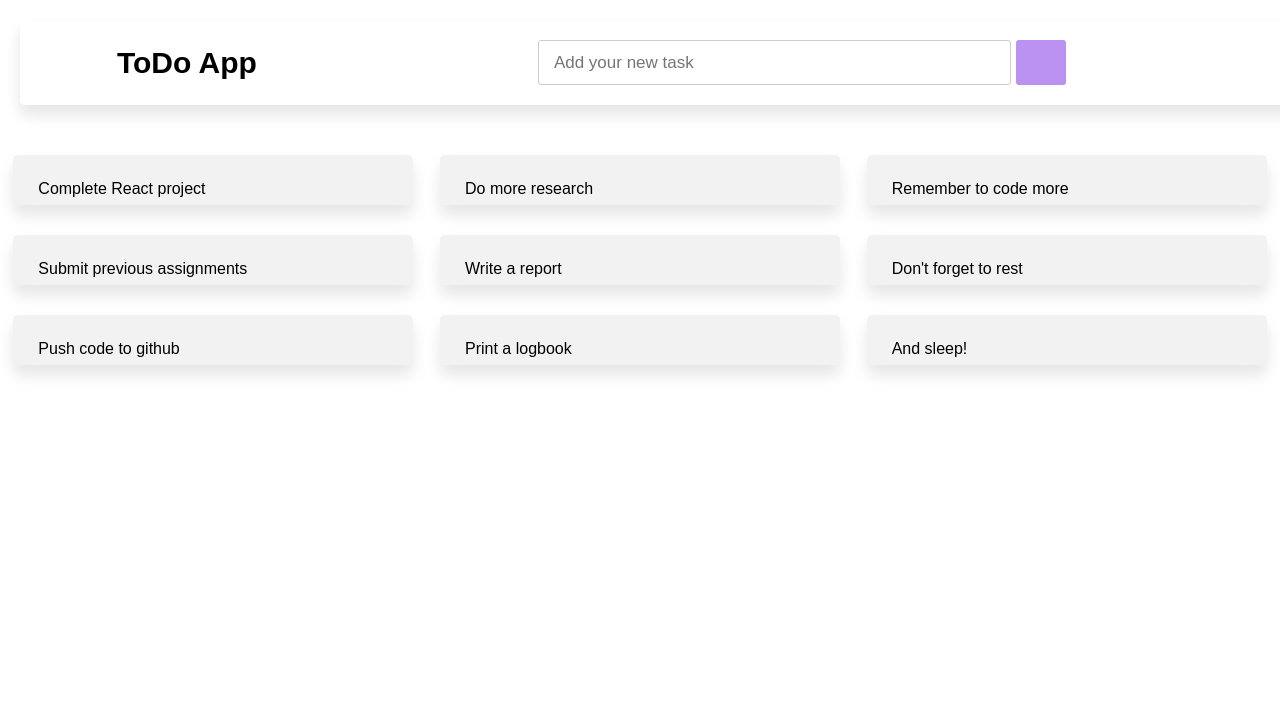
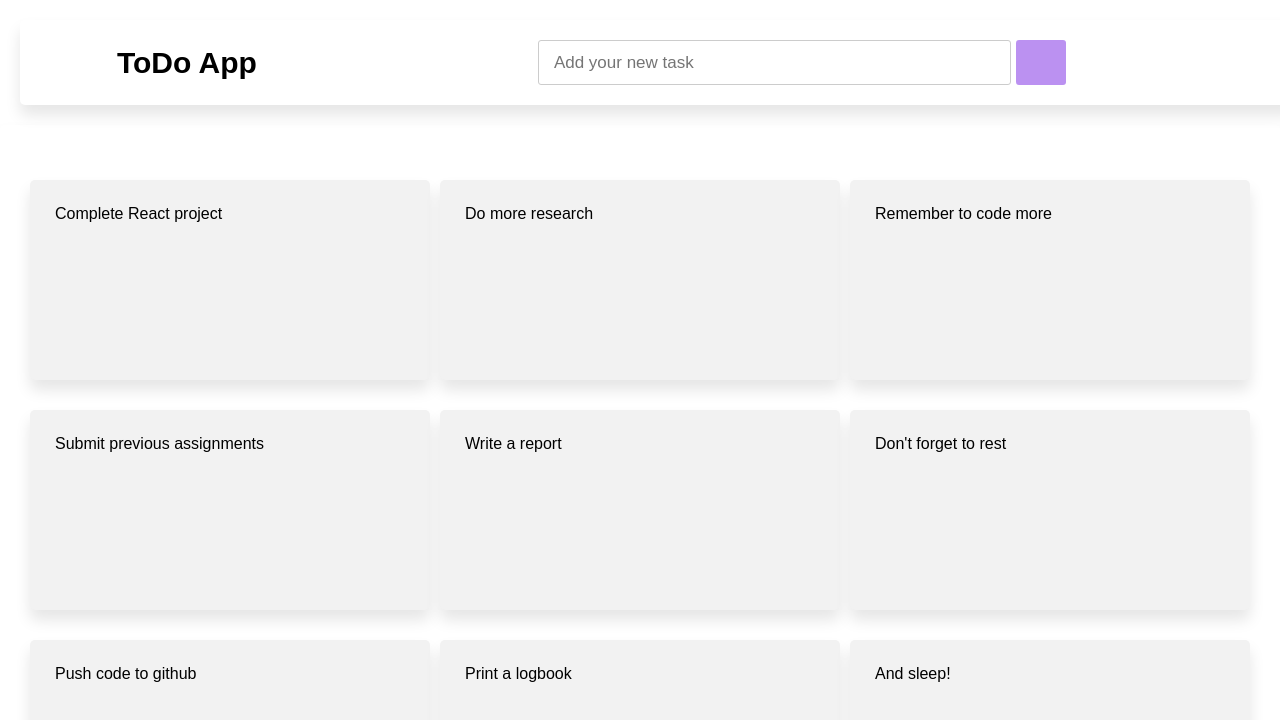
Before and after one commit to samuelkungu/todo-app, a React (Create React App) app: page / in a window 1280 px wide. Shown: the top 720 px of the page. Built offline with nearby package versions, Linux system fonts and the light colour scheme.

Commit message:
Recent Updates

```diff
--- a/src/Components/Home.css
+++ b/src/Components/Home.css
@@ -4,8 +4,6 @@
     box-sizing: border-box;
     font-family: sans-serif;
 }
-
-
 .header{
   display: flex;
   justify-content: center;
@@ -16,13 +14,27 @@
   padding: 25px;
   border-radius: 5px;
   box-shadow: 0px 10px 15px rgba(0,0,0,0.1);
+}
+.task{
+  display: flex;
+  background: #f2f2f2;
+  max-width: 400px;
+  width: 100%;
+  margin: 30px auto;
+  padding: 25px;
+  border-radius: 5px;
+  box-shadow: 0px 10px 15px rgba(0,0,0,0.1);
+  height: 200px;
 
 }
 .container{
   display: flex;
   flex-wrap: wrap;
-  height: 400px;
+  height: 800px;
   align-content: space-between;
+  padding: 25px;
+  border-radius: 5px;
+  box-shadow: 0px 10px 15px rgba(0,0,0,0.1);
 }
 .one{
   max-width: 100%;
@@ -43,17 +55,6 @@
   flex-direction: column;
 }
 
-.task{
-  display: flex;
-  background: #f2f2f2;
-  max-width: 400px;
-  width: 100%;
-  margin: 30px auto;
-  padding: 25px;
-  border-radius: 5px;
-  box-shadow: 0px 10px 15px rgba(0,0,0,0.1);
-  height: 10px;
-}
 .home h1{
 font-size: 30px;
 font-weight: 600;
```
Also changed, not shown: src/Components/Home.js (+2 -6 lines).
